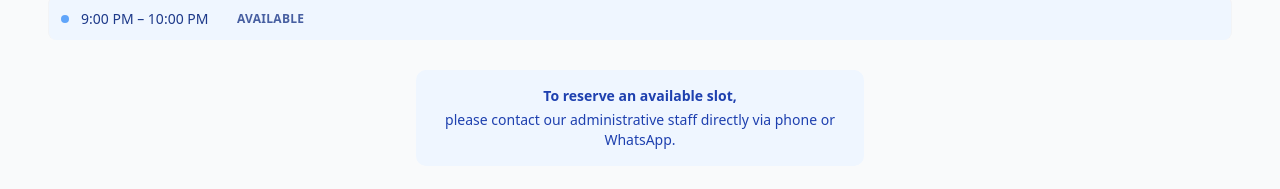
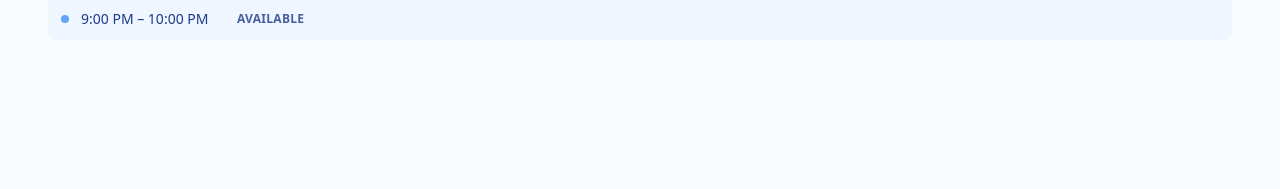
Before and after one commit to zameer/the-shuttle-app, a React (Vite) app: page / in a window 1280 px wide. Shown: the part 529-718 px from the top of the page. Built offline with nearby package versions, Linux system fonts and the light colour scheme; no server answers; the database is empty.

Commit message:
contact admin for slot booking message area removed

```diff
--- a/src/features/players/PublicCalendarPage.tsx
+++ b/src/features/players/PublicCalendarPage.tsx
@@ -119,11 +119,6 @@ export default function PublicCalendarPage() {
         />
       )}
 
-      <div className="mt-6 w-full max-w-md rounded-lg bg-blue-50 p-4 text-center text-sm text-blue-800">
-        <p className="font-semibold mb-1">To reserve an available slot,</p>
-        <p>please contact our administrative staff directly via phone or WhatsApp.</p>
-      </div>
-
       <CallFAB
         availableAgentPhone={availableAgentPhone}
         isLoading={agentLoading}
```
